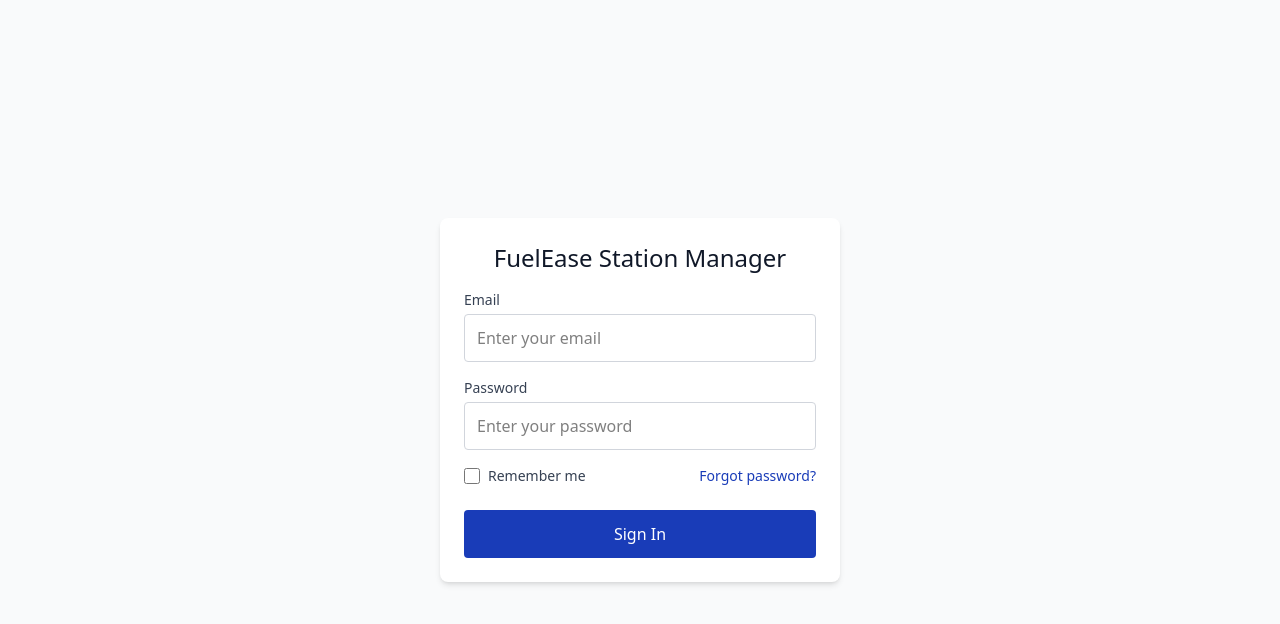
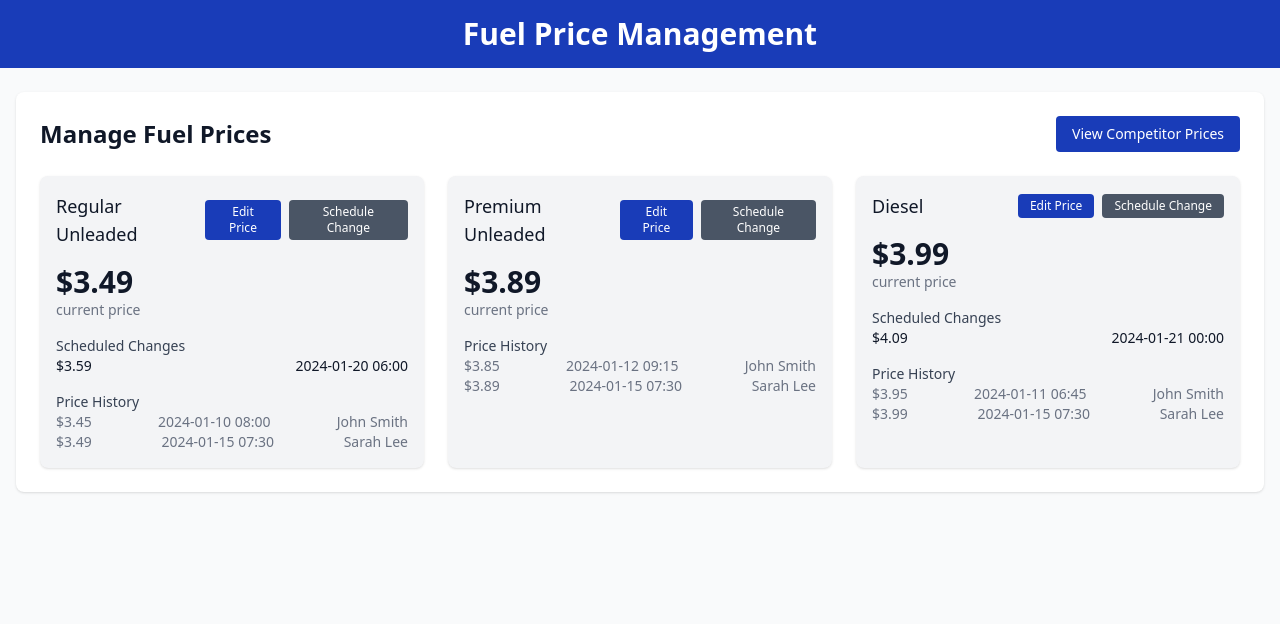
Before and after one commit to harshbix/FuelEase, a React (Vite) app: page / in a window 1280 px wide. Shown: the top 624 px of the page. Built offline with nearby package versions, Linux system fonts and the light colour scheme.

Commit message:
data fixed for visibility and dynamic

```diff
--- a/src/App.jsx
+++ b/src/App.jsx
@@ -1,11 +1,12 @@
 import React from "react";
 import "./app.css";
 import Login from "./components/login/Login";
+import Pump from "./components/pump/pump";
 
 const App = () => {
   return (
     <>
-     <Login />
+     <Pump />
     </>
   );
 };
--- a/src/components/pump/pump.jsx
+++ b/src/components/pump/pump.jsx
@@ -1,55 +1,7 @@
 import React from "react";
 
 const Pump = () => {
-    return (
-        <div className="bg-gray-50 min-h-screen">
-            {/* Header */}
-            <div className="bg-white border-b border-gray-200">
-                <div className="container mx-auto flex items-center justify-between px-4 py-2">
-                    <div className="flex items-center space-x-6">
-                        <h1 className="text-xl font-medium text-gray-900">FuelEase</h1>
-                        <nav className="flex space-x-4 text-sm">
-                            <a href="#" className="text-gray-700 hover:text-gray-900">
-                                Dashboard
-                            </a>
-                            <a href="#" className="text-gray-700 hover:text-gray-900">
-                                Inventory
-                            </a>
-                            <a href="#" className="text-gray-700 hover:text-gray-900">
-                                Pumps
-                            </a>
-                            <a href="#" className="text-blue-800 font-medium">Prices</a>
-                            <a href="#" className="text-gray-700 hover:text-gray-900">
-                                Reports
-                            </a>
-                            <a href="#" className="text-gray-700 hover:text-gray-900">
-                                Settings
-                            </a>
-                        </nav>
-                    </div>
-                    <div className="flex items-center space-x-4">
-                        <div className="w-8 h-8 rounded-full bg-gray-300"></div>
-                        <div>
-                            <p className="text-sm font-medium text-gray-900">John Smith</p>
-                            <p className="text-xs text-gray-500">john@fuelease.com</p>
-                        </div>
-                    </div>
-                </div>
-            </div>
-
-            {/* Main Content */}
-            <div className="container mx-auto px-4 py-6">
-                <div className="flex justify-between items-center mb-6">
-                    <h2 className="text-2xl font-semibold text-gray-900">
-                        Fuel Price Management
-                    </h2>
-                    <button className="bg-blue-800 text-white text-sm px-4 py-2 rounded">
-                        View Competitor Prices
-                    </button>
-                </div>
-
-                {/* Fuel Types */}
-                {[
+    const fuelData = [
         {
             type: "Regular Unleaded",
             currentPrice: "$3.49",
@@ -77,10 +29,33 @@ const Pump = () => {
                 { price: "$3.99", date: "2024-01-15 07:30", user: "Sarah Lee" },
             ],
         },
-                ].map((fuel, index) => (
+    ];
+
+    return (
+        <div className="bg-gray-50 min-h-screen">
+            {/* Header */}
+            <div className="bg-blue-800 text-white py-4">
+                <h1 className="text-center text-3xl font-bold">Fuel Price Management</h1>
+            </div>
+
+            {/* Main Content */}
+            <div className="container mx-auto px-4 py-6">
+                <div className="bg-white rounded-lg shadow p-6">
+                    <div className="flex justify-between items-center mb-6">
+                        <h2 className="text-2xl font-semibold text-gray-900">
+                            Manage Fuel Prices
+                        </h2>
+                        <button className="bg-blue-800 text-white text-sm px-4 py-2 rounded">
+                            View Competitor Prices
+                        </button>
+                    </div>
+
+                    {/* Fuel Cards */}
+                    <div className="grid grid-cols-1 md:grid-cols-2 lg:grid-cols-3 gap-6">
+                        {fuelData.map((fuel, index) => (
                             <div
                                 key={index}
-                        className="bg-white rounded-lg shadow p-4 mb-6 space-y-4"
+                                className="bg-gray-100 rounded-lg shadow p-4 space-y-4"
                             >
                                 <div className="flex justify-between items-center">
                                     <h3 className="text-lg font-medium text-gray-900">
@@ -118,7 +93,9 @@ const Pump = () => {
                                     </div>
                                 )}
                                 <div>
-                            <h4 className="text-sm font-medium text-gray-700">Price History</h4>
+                                    <h4 className="text-sm font-medium text-gray-700">
+                                        Price History
+                                    </h4>
                                     {fuel.priceHistory.map((history, idx) => (
                                         <div
                                             key={idx}
@@ -134,6 +111,8 @@ const Pump = () => {
                         ))}
                     </div>
                 </div>
+            </div>
+        </div>
     );
 };
 
```
Lines whose indentation alone changed are shown as unchanged.
